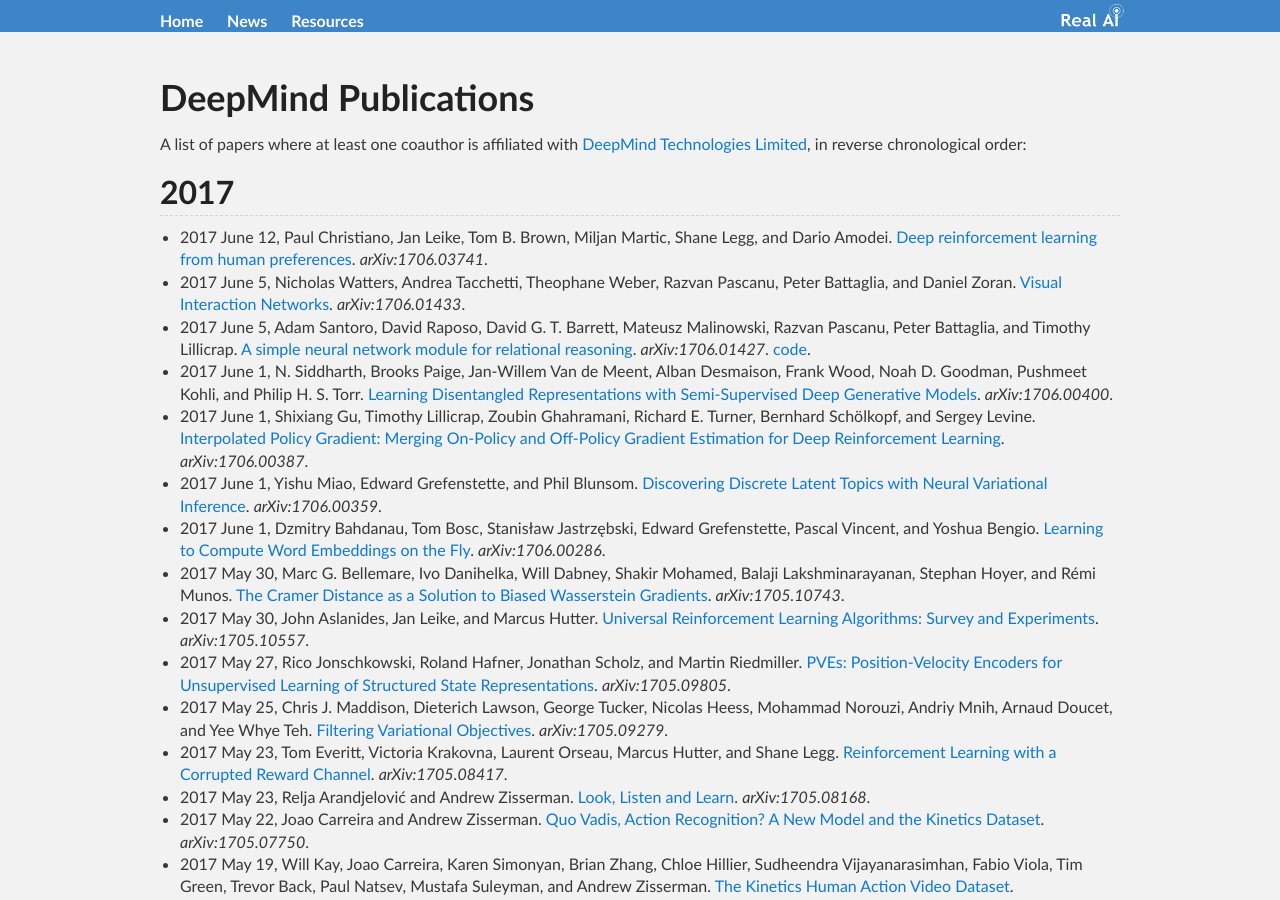
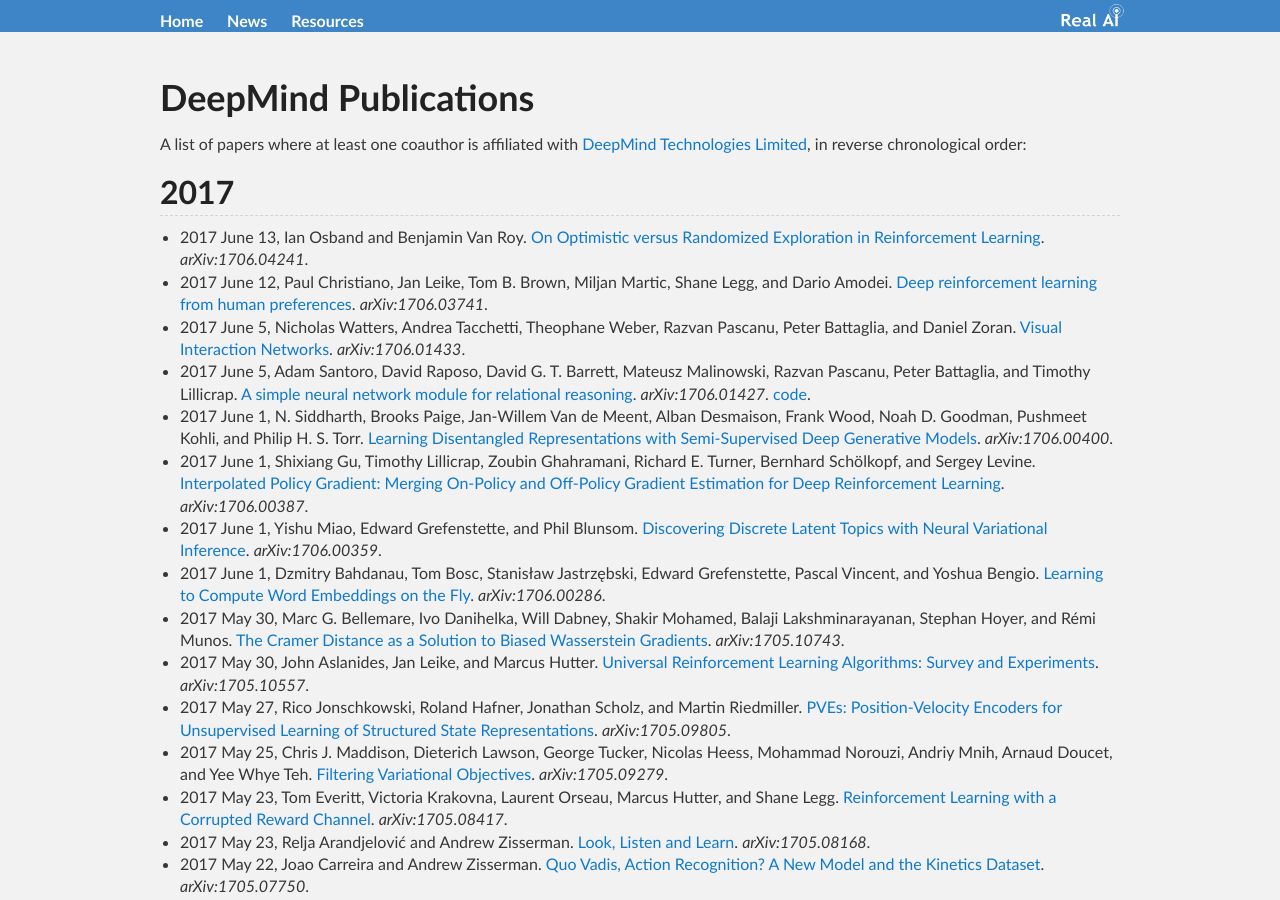
Before and after one commit to Tonywuhk/realai.org, a Jekyll site: the page built from labs/deepmind-publications.md, in a window 1280 px wide and 900 px high. Built offline with Jekyll 4.4.1, drawn with Linux system fonts in a browser that asks for light colours; our own code applies the rules of GitHub Pages for plain Markdown files; formulas are drawn with MathJax 3; comment, search, counter and statistics services are not loaded; the repository's description, which GitHub fills in, is left out.

Commit message:
Create deepmind-publications.md

```diff
--- a/labs/deepmind-publications.md
+++ b/labs/deepmind-publications.md
@@ -8,6 +8,7 @@
 
 ## 2017
 
+* 2017 June 13, Ian Osband and Benjamin Van Roy. [On Optimistic versus Randomized Exploration in Reinforcement Learning](https://arxiv.org/abs/1706.04241). *arXiv:1706.04241*.
 * 2017 June 12, Paul Christiano, Jan Leike, Tom B. Brown, Miljan Martic, Shane Legg, and Dario Amodei. [Deep reinforcement learning from human preferences](https://arxiv.org/abs/1706.03741). *arXiv:1706.03741*.
 * 2017 June 5, Nicholas Watters, Andrea Tacchetti, Theophane Weber, Razvan Pascanu, Peter Battaglia, and Daniel Zoran. [Visual Interaction Networks](https://arxiv.org/abs/1706.01433). *arXiv:1706.01433*.
 * 2017 June 5, Adam Santoro, David Raposo, David G. T. Barrett, Mateusz Malinowski, Razvan Pascanu, Peter Battaglia, and Timothy Lillicrap. [A simple neural network module for relational reasoning](https://arxiv.org/abs/1706.01427). *arXiv:1706.01427*. [code](https://github.com/kimhc6028/relational-networks).
```
